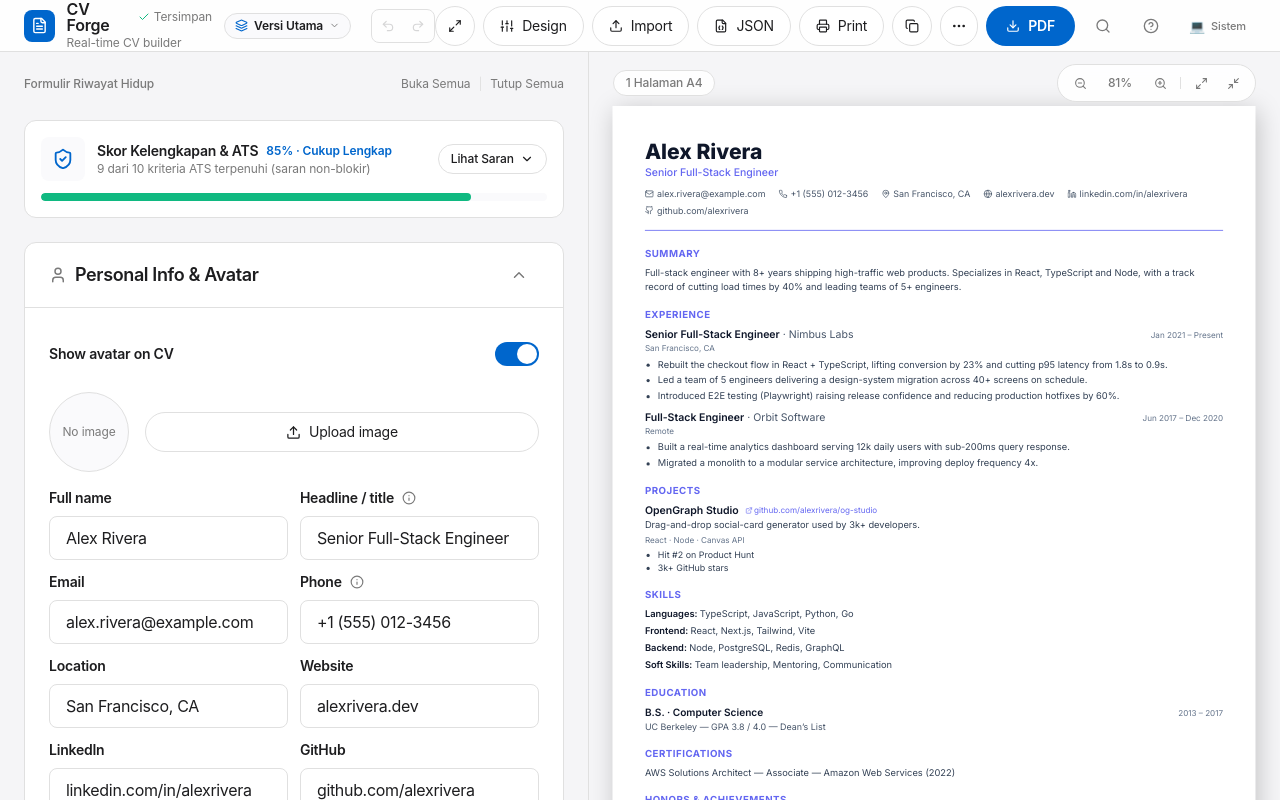
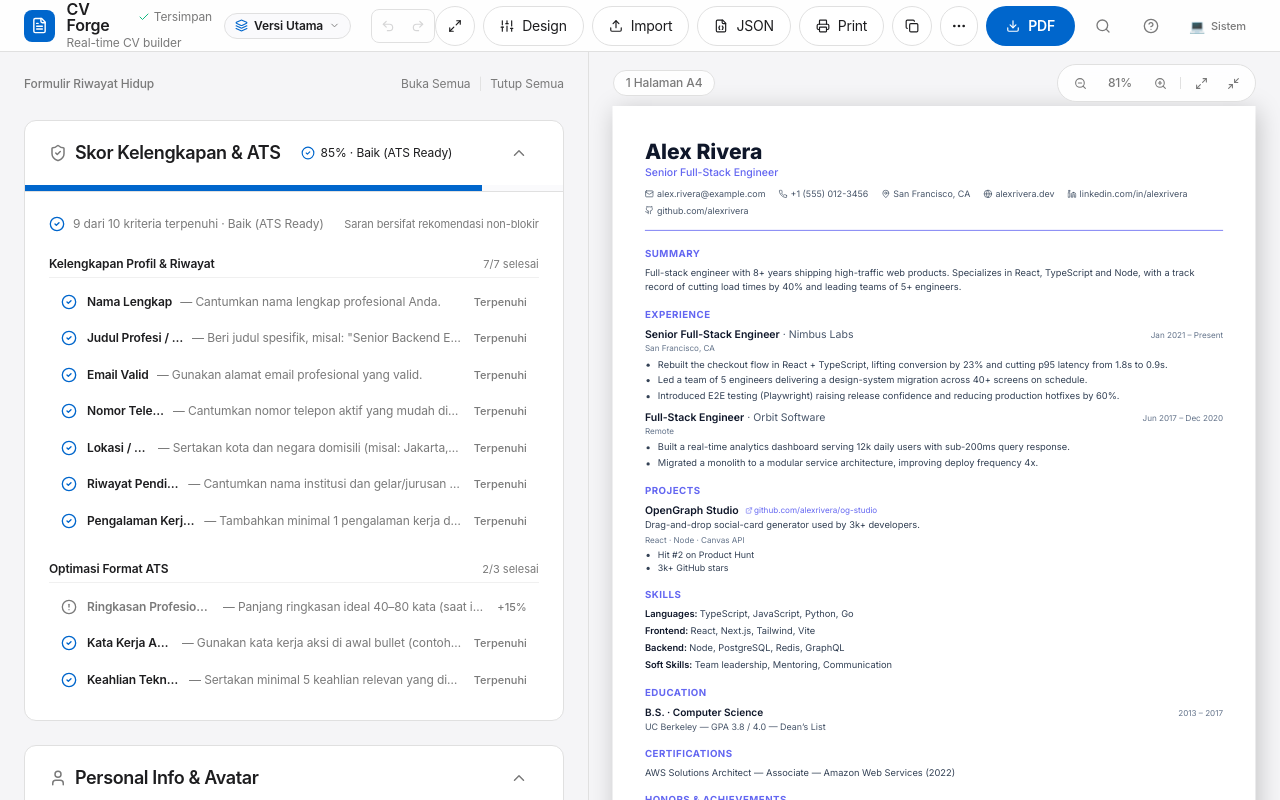
Before and after one commit to PoiCat69/cv-forge, a React (Vite) app: page / in a window 1280 px wide. Both pictures are taken after a click on the button "Buka Semua". Built offline with nearby package versions, Linux system fonts and the light colour scheme.

Commit message:
fix: redesign Skor Kelengkapan & ATS panel using workspace tokens and components

```diff
--- a/src/components/CVScoreWidget.tsx
+++ b/src/components/CVScoreWidget.tsx
@@ -1,10 +1,11 @@
 import { useState, useMemo } from 'react';
-import { CheckCircle2, AlertCircle, ChevronDown, ChevronUp, Sparkles, ShieldCheck } from 'lucide-react';
+import { CheckCircle2, AlertCircle, ChevronDown, ShieldCheck } from 'lucide-react';
 import type { CVData } from '../types/cv';
 
 interface SuggestionItem {
   id: string;
   section: string;
+  group: 'Kelengkapan' | 'ATS';
   label: string;
   tip: string;
   passed: boolean;
@@ -25,20 +26,27 @@ const ACTION_VERBS = [
 export function CVScoreWidget({
   cv,
   onFocusSection,
+  open: controlledOpen,
+  onToggle: controlledToggle,
 }: {
   cv: CVData;
   onFocusSection?: (section: string) => void;
+  open?: boolean;
+  onToggle?: () => void;
 }) {
-  const [expanded, setExpanded] = useState(false);
+  const [internalOpen, setInternalOpen] = useState(false);
+  const isOpen = controlledOpen !== undefined ? controlledOpen : internalOpen;
+  const handleToggle = controlledToggle || (() => setInternalOpen((v) => !v));
 
   const analysis = useMemo(() => {
     const suggestions: SuggestionItem[] = [];
 
-    // 1. Personal Info
+    // --- Kelengkapan Profil & Kontak ---
     const hasName = !!cv.personal.fullName.trim();
     suggestions.push({
       id: 'name',
       section: 'personal',
+      group: 'Kelengkapan',
       label: 'Nama Lengkap',
       tip: 'Cantumkan nama lengkap profesional Anda.',
       passed: hasName,
@@ -49,6 +57,7 @@ export function CVScoreWidget({
     suggestions.push({
       id: 'title',
       section: 'personal',
+      group: 'Kelengkapan',
       label: 'Judul Profesi / Headline',
       tip: 'Beri judul spesifik, misal: "Senior Backend Engineer · Go & AWS".',
       passed: hasTitle,
@@ -59,6 +68,7 @@ export function CVScoreWidget({
     suggestions.push({
       id: 'email',
       section: 'personal',
+      group: 'Kelengkapan',
       label: 'Email Valid',
       tip: 'Gunakan alamat email profesional yang valid.',
       passed: hasEmail,
@@ -69,6 +79,7 @@ export function CVScoreWidget({
     suggestions.push({
       id: 'phone',
       section: 'personal',
+      group: 'Kelengkapan',
       label: 'Nomor Telepon',
       tip: 'Cantumkan nomor telepon aktif yang mudah dihubungi.',
       passed: hasPhone,
@@ -79,25 +90,25 @@ export function CVScoreWidget({
     suggestions.push({
       id: 'location',
       section: 'personal',
+      group: 'Kelengkapan',
       label: 'Lokasi / Kota',
       tip: 'Sertakan kota dan negara domisili (misal: Jakarta, Indonesia).',
       passed: hasLocation,
       weight: 5,
     });
 
-    // 2. Summary
-    const summaryWords = cv.summary.trim() ? cv.summary.trim().split(/\s+/).length : 0;
-    const summaryOptimal = summaryWords >= 35 && summaryWords <= 90;
+    // --- Kelengkapan Riwayat Pendidikan & Pengalaman ---
+    const hasEdu = cv.education.some((e) => e.institution.trim() && (e.degree.trim() || e.field.trim()));
     suggestions.push({
-      id: 'summary',
-      section: 'summary',
-      label: 'Ringkasan Profesional ATS',
-      tip: `Panjang ringkasan ideal 40–80 kata (saat ini: ${summaryWords} kata).`,
-      passed: summaryOptimal,
-      weight: 15,
+      id: 'education',
+      section: 'education',
+      group: 'Kelengkapan',
+      label: 'Riwayat Pendidikan',
+      tip: 'Cantumkan nama institusi dan gelar/jurusan pendidikan.',
+      passed: hasEdu,
+      weight: 10,
     });
 
-    // 3. Experience
     const hasExp = cv.experience.length > 0;
     const hasExpDetails = cv.experience.some(
       (e) => e.role.trim() && e.company.trim() && e.bullets.filter((b) => b.trim()).length >= 2
@@ -105,13 +116,26 @@ export function CVScoreWidget({
     suggestions.push({
       id: 'experience',
       section: 'experience',
+      group: 'Kelengkapan',
       label: 'Pengalaman Kerja & Pencapaian',
       tip: 'Tambahkan minimal 1 pengalaman kerja dengan 2+ poin bullet pencapaian.',
       passed: hasExp && hasExpDetails,
       weight: 20,
     });
 
-    // Action verbs in bullets
+    // --- Kriteria Optimasi ATS ---
+    const summaryWords = cv.summary.trim() ? cv.summary.trim().split(/\s+/).length : 0;
+    const summaryOptimal = summaryWords >= 35 && summaryWords <= 90;
+    suggestions.push({
+      id: 'summary',
+      section: 'summary',
+      group: 'ATS',
+      label: 'Ringkasan Profesional ATS',
+      tip: `Panjang ringkasan ideal 40–80 kata (saat ini: ${summaryWords} kata).`,
+      passed: summaryOptimal,
+      weight: 15,
+    });
+
     const allBullets = cv.experience.flatMap((e) => e.bullets).map((b) => b.trim().toLowerCase());
     const hasActionVerbs = allBullets.some((b) =>
       ACTION_VERBS.some((verb) => b.startsWith(verb) || b.includes(` ${verb} `))
@@ -119,32 +143,22 @@ export function CVScoreWidget({
     suggestions.push({
       id: 'action_verbs',
       section: 'experience',
+      group: 'ATS',
       label: 'Kata Kerja Aksi (Action Verbs)',
       tip: 'Gunakan kata kerja aksi di awal bullet (contoh: Mengembangkan, Meningkatkan, Led, Designed).',
       passed: hasActionVerbs,
       weight: 5,
     });
 
-    // 4. Skills
     const totalSkills = cv.skills.reduce((acc, g) => acc + g.skills.length, 0);
     const hasEnoughSkills = totalSkills >= 5;
     suggestions.push({
       id: 'skills',
       section: 'skills',
+      group: 'ATS',
       label: 'Keahlian Teknis (5+ Skill)',
       tip: `Sertakan minimal 5 keahlian relevan yang dicari mesin ATS (saat ini: ${totalSkills}).`,
       passed: hasEnoughSkills,
-      weight: 10,
-    });
-
-    // 5. Education
-    const hasEdu = cv.education.some((e) => e.institution.trim() && (e.degree.trim() || e.field.trim()));
-    suggestions.push({
-      id: 'education',
-      section: 'education',
-      label: 'Riwayat Pendidikan',
-      tip: 'Cantumkan nama institusi dan gelar/jurusan pendidikan.',
-      passed: hasEdu,
       weight: 10,
     });
 
@@ -152,104 +166,184 @@ export function CVScoreWidget({
     const totalWeight = suggestions.reduce((acc, s) => acc + s.weight, 0);
     const percentage = Math.round((earnedWeight / totalWeight) * 100);
 
+    const kelengkapanList = suggestions.filter((s) => s.group === 'Kelengkapan');
+    const atsList = suggestions.filter((s) => s.group === 'ATS');
+
     return {
       percentage,
       suggestions,
+      kelengkapanList,
+      atsList,
       passedCount: suggestions.filter((s) => s.passed).length,
       totalCount: suggestions.length,
     };
   }, [cv]);
 
-  const scoreLabel = useMemo(() => {
-    if (analysis.percentage >= 90) return { text: 'Sangat Baik (ATS Ready)', color: 'text-emerald-600 dark:text-emerald-400' };
-    if (analysis.percentage >= 70) return { text: 'Cukup Lengkap', color: 'text-[var(--primary)]' };
-    if (analysis.percentage >= 50) return { text: 'Sedang Berkembang', color: 'text-amber-600 dark:text-amber-400' };
-    return { text: 'Perlu Dilengkapi', color: 'text-slate-500' };
-  }, [analysis.percentage]);
+  const isPassed = analysis.percentage >= 80;
+  const statusText = isPassed ? 'Baik (ATS Ready)' : 'Perlu Perbaikan';
 
   return (
-    <div className="rounded-card border border-[var(--border)] bg-[var(--surface)] p-4 transition-all duration-base">
-      <div className="flex items-center justify-between gap-3">
-        <div className="flex items-center gap-3">
-          <div className="relative grid h-11 w-11 place-items-center rounded-control bg-[var(--surface-pearl)] text-[var(--primary)]">
-            <ShieldCheck size={22} />
-          </div>
-          <div>
-            <div className="flex items-center gap-2">
-              <span className="text-sm font-semibold tracking-[-0.224px] text-[var(--text)]">
+    <div className="overflow-hidden rounded-card border border-[var(--border)] bg-[var(--surface)]">
+      {/* Header bar: identical structure and tokens as AccordionSection */}
+      <div className="flex items-center justify-between px-4 py-3 sm:px-6">
+        <div className="flex flex-1 items-center gap-2 min-w-0">
+          <span className="text-[var(--text-muted)] shrink-0">
+            <ShieldCheck size={18} />
+          </span>
+          <button
+            type="button"
+            onClick={handleToggle}
+            className="text-left transition duration-fast ease-standard active:scale-[0.98] min-w-0"
+          >
+            <span className="text-lg font-semibold tracking-[-0.374px] text-[var(--text)] truncate block">
               Skor Kelengkapan & ATS
             </span>
-              <span className={`text-xs font-semibold ${scoreLabel.color}`}>
-                {analysis.percentage}% · {scoreLabel.text}
+          </button>
+          {/* Status Chip */}
+          <span className="chip hidden sm:inline-flex items-center gap-1.5 text-xs shrink-0">
+            {isPassed ? (
+              <CheckCircle2 size={14} className="text-[var(--primary)]" />
+            ) : (
+              <AlertCircle size={14} className="text-[var(--text-muted)]" />
+            )}
+            <span>{analysis.percentage}% · {statusText}</span>
           </span>
         </div>
-            <p className="text-xs text-[var(--text-muted)]">
-              {analysis.passedCount} dari {analysis.totalCount} kriteria ATS terpenuhi (saran non-blokir)
-            </p>
+
+        <div className="flex items-center gap-2 shrink-0">
+          {/* Mobile status indicator */}
+          <span className="sm:hidden text-xs font-semibold text-[var(--text)]">
+            {analysis.percentage}%
+          </span>
+          <button
+            type="button"
+            onClick={handleToggle}
+            aria-label={isOpen ? 'Tutup detail skor' : 'Buka detail skor'}
+            className="grid h-10 w-10 place-items-center rounded-control text-[var(--text-muted)] transition duration-fast ease-standard hover:bg-[var(--border-subtle)] active:scale-[0.95]"
+          >
+            <ChevronDown
+              size={18}
+              className="transition-transform duration-base ease-standard"
+              style={{ transform: isOpen ? 'rotate(180deg)' : 'none' }}
+            />
+          </button>
         </div>
       </div>
 
-        <button
-          type="button"
-          onClick={() => setExpanded(!expanded)}
-          className="flex items-center gap-1.5 rounded-pill border border-[var(--border)] px-3 py-1.5 text-xs font-medium text-[var(--text)] transition duration-fast hover:bg-[var(--border-subtle)] active:scale-[0.95]"
-        >
-          <span>{expanded ? 'Tutup Detail' : 'Lihat Saran'}</span>
-          {expanded ? <ChevronUp size={14} /> : <ChevronDown size={14} />}
-        </button>
-      </div>
-
-      {/* Progress Bar */}
-      <div className="mt-3 h-2 w-full overflow-hidden rounded-pill bg-[var(--surface-pearl)]">
+      {/* Simple Progress Bar with Primary Color */}
+      <div className="h-1.5 w-full bg-[var(--surface-pearl)]">
         <div
-          className="h-full rounded-pill transition-all duration-base ease-standard"
-          style={{
-            width: `${analysis.percentage}%`,
-            background:
-              analysis.percentage >= 80
-                ? '#10b981'
-                : analysis.percentage >= 60
-                ? 'var(--primary)'
-                : '#f59e0b',
-          }}
+          className="h-full bg-[var(--primary)] transition-all duration-base ease-standard"
+          style={{ width: `${analysis.percentage}%` }}
         />
       </div>
 
-      {/* Expandable Checklist & Tips */}
-      {expanded && (
-        <div className="animate-dropdown-enter mt-4 space-y-2 border-t border-[var(--border)] pt-3">
-          <div className="mb-2 flex items-center gap-1.5 text-xs font-medium text-[var(--text-muted)]">
-            <Sparkles size={13} className="text-[var(--primary)]" />
-            <span>Saran optimasi ramah ATS (Applicant Tracking System):</span>
+      {/* Expandable Suggestions Body */}
+      {isOpen && (
+        <div className="animate-dropdown-enter border-t border-[var(--border)] p-4 sm:p-6 space-y-6">
+          {/* Status summary banner */}
+          <div className="flex items-center justify-between gap-3 text-xs text-[var(--text-muted)]">
+            <div className="flex items-center gap-2">
+              {isPassed ? (
+                <CheckCircle2 size={16} className="text-[var(--primary)] shrink-0" />
+              ) : (
+                <AlertCircle size={16} className="text-[var(--text-muted)] shrink-0" />
+              )}
+              <span>
+                {analysis.passedCount} dari {analysis.totalCount} kriteria terpenuhi · {statusText}
+              </span>
             </div>
-          <div className="grid grid-cols-1 gap-2 sm:grid-cols-2">
-            {analysis.suggestions.map((item) => (
-              <div
+            <span className="text-[11px] hidden sm:inline text-[var(--text-muted)]">
+              Saran bersifat rekomendasi non-blokir
+            </span>
+          </div>
+
+          {/* Group 1: Kelengkapan */}
+          <div className="space-y-2">
+            <div className="flex items-center justify-between pb-1 border-b border-[var(--border-subtle)]">
+              <span className="text-xs font-semibold tracking-[-0.12px] text-[var(--text)]">
+                Kelengkapan Profil & Riwayat
+              </span>
+              <span className="text-[11px] text-[var(--text-muted)]">
+                {analysis.kelengkapanList.filter((s) => s.passed).length}/{analysis.kelengkapanList.length} selesai
+              </span>
+            </div>
+            <div className="space-y-1">
+              {analysis.kelengkapanList.map((item) => (
+                <button
                   key={item.id}
+                  type="button"
                   onClick={() => onFocusSection?.(item.section)}
-                className={`flex cursor-pointer items-start gap-2.5 rounded-control border p-2.5 transition duration-fast ${
-                  item.passed
-                    ? 'border-emerald-500/20 bg-emerald-500/5 hover:bg-emerald-500/10'
-                    : 'border-amber-500/20 bg-amber-500/5 hover:bg-amber-500/10'
-                }`}
-                title={`Klik untuk lompat ke ${item.section}`}
+                  title={`Klik untuk melompat ke bagian ${item.label}`}
+                  className="flex w-full items-center justify-between gap-3 rounded-control px-3 py-2 text-left transition duration-fast ease-standard hover:bg-[var(--surface-pearl)] active:scale-[0.99]"
                 >
-                <div className="mt-0.5 shrink-0">
+                  <div className="flex items-center gap-2.5 min-w-0">
+                    <span className="shrink-0">
                       {item.passed ? (
-                    <CheckCircle2 size={15} className="text-emerald-600 dark:text-emerald-400" />
+                        <CheckCircle2 size={16} className="text-[var(--primary)]" aria-label="Terpenuhi" />
                       ) : (
-                    <AlertCircle size={15} className="text-amber-600 dark:text-amber-400" />
+                        <AlertCircle size={16} className="text-[var(--text-muted)]" aria-label="Perlu dilengkapi" />
                       )}
-                </div>
-                <div className="min-w-0 flex-1">
-                  <div className="flex items-center justify-between">
-                    <span className="text-xs font-semibold text-[var(--text)]">{item.label}</span>
-                    <span className="text-[10px] text-[var(--text-muted)]">+{item.weight}%</span>
-                  </div>
-                  <p className="mt-0.5 text-[11px] leading-tight text-[var(--text-muted)]">{item.tip}</p>
+                    </span>
+                    <div className="flex flex-col sm:flex-row sm:items-center sm:gap-2 min-w-0">
+                      <span className={`text-xs font-semibold truncate ${item.passed ? 'text-[var(--text)]' : 'text-[var(--text-muted)]'}`}>
+                        {item.label}
+                      </span>
+                      <span className="text-xs text-[var(--text-muted)] truncate hidden md:inline">
+                        — {item.tip}
+                      </span>
                     </div>
                   </div>
+                  <span className="text-[11px] font-medium text-[var(--text-muted)] shrink-0">
+                    {item.passed ? 'Terpenuhi' : `+${item.weight}%`}
+                  </span>
+                </button>
               ))}
+            </div>
+          </div>
+
+          {/* Group 2: ATS */}
+          <div className="space-y-2">
+            <div className="flex items-center justify-between pb-1 border-b border-[var(--border-subtle)]">
+              <span className="text-xs font-semibold tracking-[-0.12px] text-[var(--text)]">
+                Optimasi Format ATS
+              </span>
+              <span className="text-[11px] text-[var(--text-muted)]">
+                {analysis.atsList.filter((s) => s.passed).length}/{analysis.atsList.length} selesai
+              </span>
+            </div>
+            <div className="space-y-1">
+              {analysis.atsList.map((item) => (
+                <button
+                  key={item.id}
+                  type="button"
+                  onClick={() => onFocusSection?.(item.section)}
+                  title={`Klik untuk melompat ke bagian ${item.label}`}
+                  className="flex w-full items-center justify-between gap-3 rounded-control px-3 py-2 text-left transition duration-fast ease-standard hover:bg-[var(--surface-pearl)] active:scale-[0.99]"
+                >
+                  <div className="flex items-center gap-2.5 min-w-0">
+                    <span className="shrink-0">
+                      {item.passed ? (
+                        <CheckCircle2 size={16} className="text-[var(--primary)]" aria-label="Terpenuhi" />
+                      ) : (
+                        <AlertCircle size={16} className="text-[var(--text-muted)]" aria-label="Perlu dilengkapi" />
+                      )}
+                    </span>
+                    <div className="flex flex-col sm:flex-row sm:items-center sm:gap-2 min-w-0">
+                      <span className={`text-xs font-semibold truncate ${item.passed ? 'text-[var(--text)]' : 'text-[var(--text-muted)]'}`}>
+                        {item.label}
+                      </span>
+                      <span className="text-xs text-[var(--text-muted)] truncate hidden md:inline">
+                        — {item.tip}
+                      </span>
+                    </div>
+                  </div>
+                  <span className="text-[11px] font-medium text-[var(--text-muted)] shrink-0">
+                    {item.passed ? 'Terpenuhi' : `+${item.weight}%`}
+                  </span>
+                </button>
+              ))}
+            </div>
           </div>
         </div>
       )}
--- a/src/components/FormBuilder.tsx
+++ b/src/components/FormBuilder.tsx
@@ -214,13 +214,13 @@ export function FormBuilder({
   };
 
   const expandAll = () => {
-    const next = { personal: true, summary: true, experience: true, projects: true, education: true, skills: true, honors: true };
+    const next = { personal: true, summary: true, experience: true, projects: true, education: true, skills: true, honors: true, score: true };
     setOpen(next);
     try { localStorage.setItem('cvforge.accordion.v1', JSON.stringify(next)); } catch {}
   };
 
   const collapseAll = () => {
-    const next = { personal: false, summary: false, experience: false, projects: false, education: false, skills: false, honors: false };
+    const next = { personal: false, summary: false, experience: false, projects: false, education: false, skills: false, honors: false, score: false };
     setOpen(next);
     try { localStorage.setItem('cvforge.accordion.v1', JSON.stringify(next)); } catch {}
   };
@@ -256,6 +256,8 @@ export function FormBuilder({
       {/* CV Completeness & ATS Heuristics Meter */}
       <CVScoreWidget
         cv={cv}
+        open={open.score ?? false}
+        onToggle={() => toggle('score')}
         onFocusSection={(sec) => {
           if (!open[sec]) toggle(sec);
           onActiveSectionChange?.(sec);
```
Lines whose indentation alone changed are shown as unchanged.
